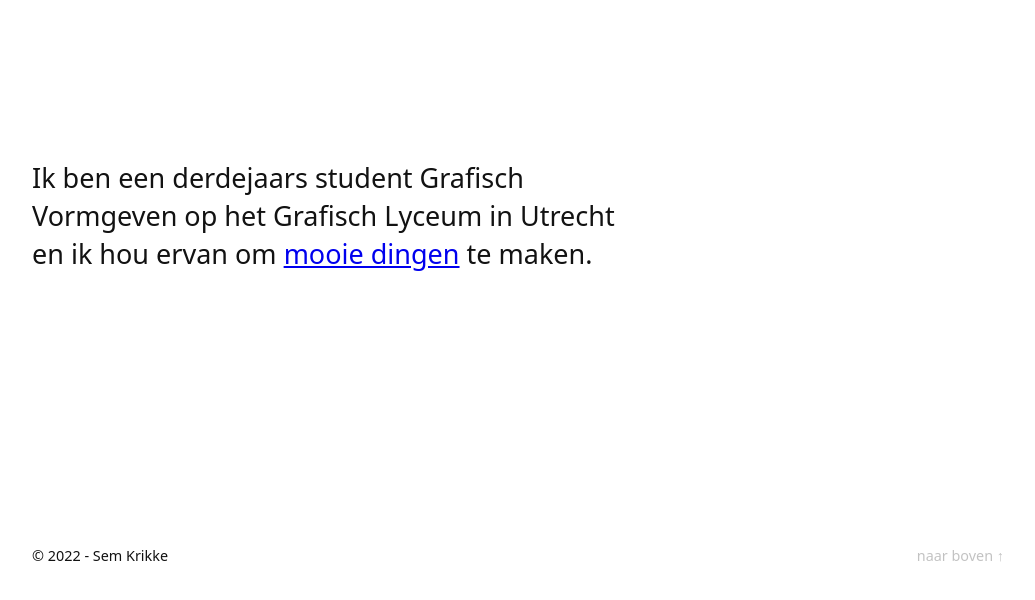
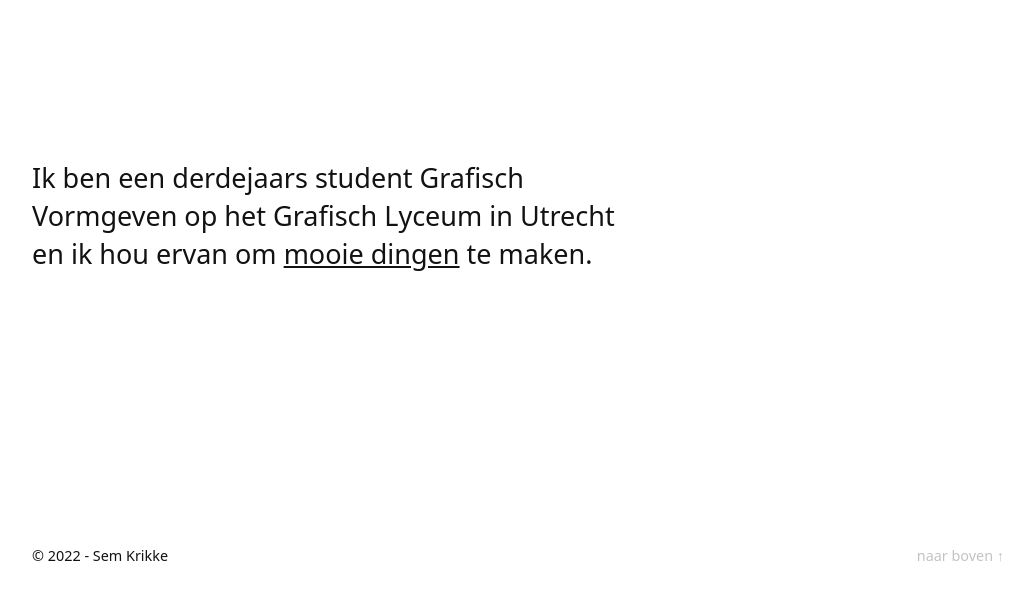
Before and after one commit to jhvanderschee/semkrikke, a plain HTML site: page index.html in a window 1280 px wide. Shown: the part 136-736 px from the top of the page, without its empty margins (122-1157 px from the left). Drawn offline with Linux system fonts and the light colour scheme.

Commit message:
Update style.css

```diff
--- a/style.css
+++ b/style.css
@@ -94,7 +94,7 @@ nav a:hover, nav a {
   cursor: pointer;
 }
 
-section a {text-decoration: underline;}
+section a {text-decoration: underline; color: var(--highlight);}
 section a:hover {text-decoration: none;}
 
 nav a:hover, nav a.active {
```
